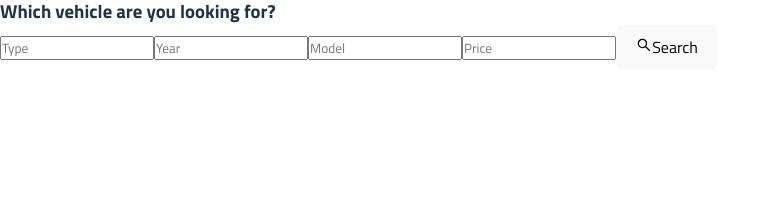
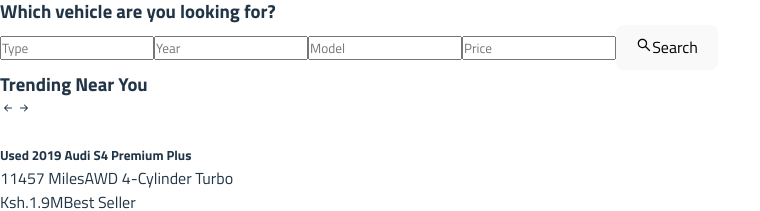
Before and after one commit to ErickOmondi97/Car-Broker-App, a React (Vite) app in the folder Car Broker App/: page / in a window 1280 px wide. Shown: the part 827-1038 px from the top of the page, without its empty margins (0-760 px from the left). Before the commit the page ends 897 px from the top, so only its background shows below. Built offline with nearby package versions, Linux system fonts and the light colour scheme.

Commit message:
Added code for the Trending  UI

```diff
--- a/Car Broker App/src/Components/Trending/Trending.jsx
+++ b/Car Broker App/src/Components/Trending/Trending.jsx
@@ -1,10 +1,53 @@
 import React from "react";
 import '../../css/App.css';
 
+//imported icons
+import {BsArrowLeftShort} from 'react-icons/bs';
+import {BsArrowRightShort} from 'react-icons/bs';
+
+//Imported Images
+
+
 const Trending = () => {
   return (
-    <div className=''>
+    <div className='trending section'>
+      <div className="secContainer container">
+        <div className="secHeading flex">
+          <h3 className="secTitle">
+            Trending Near You
+          </h3>
 
+          <div className="navBtns flex">
+            <BsArrowLeftShort className="icon leftIcon"/>
+            <BsArrowRightShort className="icon rightIcon"/>
+          </div>
+        </div>
+
+        <div className="carContainer grid">
+          {/* Single Car Div */}
+          <div className="singleCar grid">
+            <div className="imgDiv">
+              <img src="" alt="" />
+            </div>
+            <h5 className="carTitle">
+              Used 2019 Audi S4 Premium Plus
+            </h5>
+            <span className="miles">
+              11457 Miles
+            </span>
+            <span className="AWD">AWD 4-Cylinder Turbo</span>
+
+            <div className="price_seller flex">
+              <span className="price">
+                Ksh.1.9M
+              </span>
+              <span className="seller">
+                Best Seller
+              </span>
+            </div>
+          </div>
+        </div>
+      </div>
     </div>
   )
 }
--- a/Car Broker App/src/Components/Trending/_Trending.scss
+++ b/Car Broker App/src/Components/Trending/_Trending.scss
@@ -0,0 +1,25 @@
+.trending {
+  .secContainer {
+    .secHeading {
+      justify-content: space-between;
+      padding: 1rem 0;
+
+      .navBtns {
+        gap: 0.5rem;
+
+        .icon {
+          padding: 3px 5px;
+          background: $secondaryColor;
+          border-radius: 3px;
+          font-size: 30px;
+          cursor: pointer;
+
+          &:hover {
+            background: $primaryColor;
+            color: $whiteColor;
+          }
+        }
+      }
+    }
+  }
+}
```
